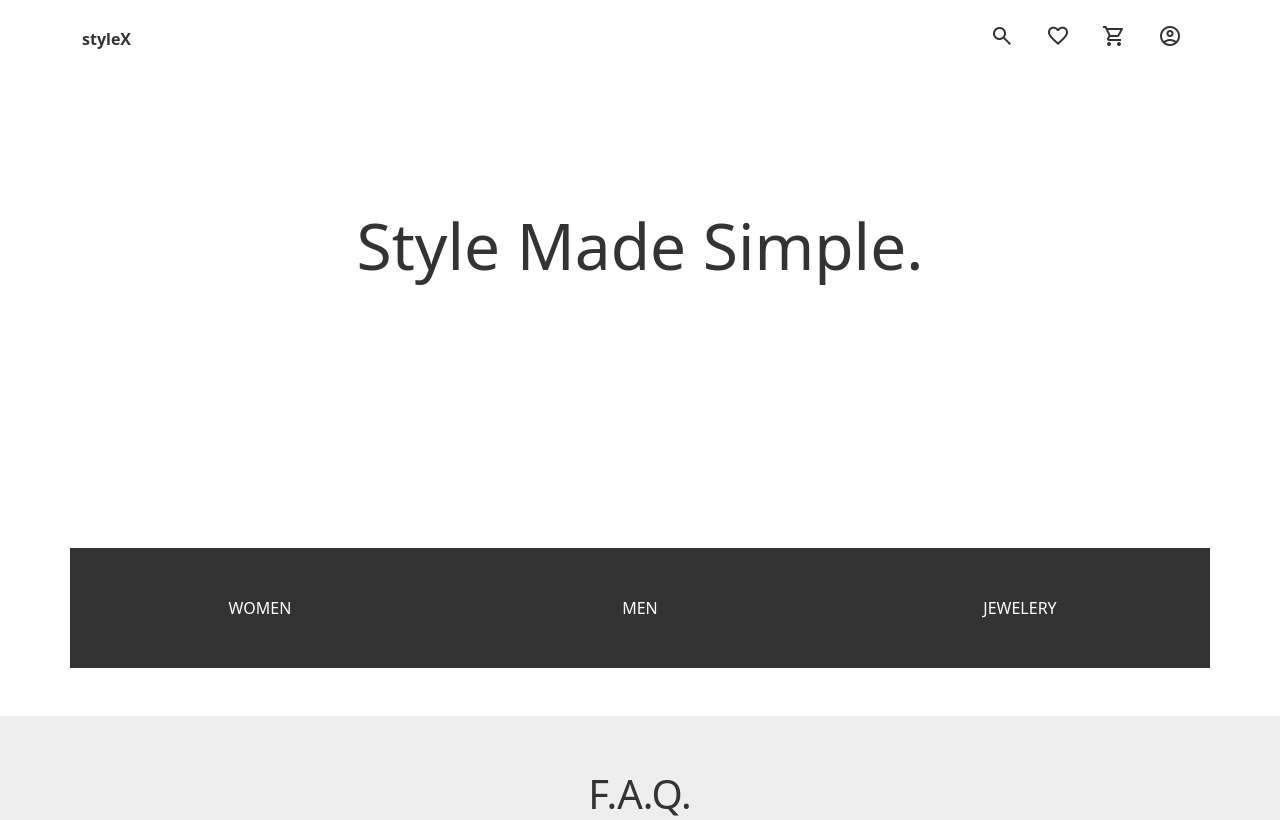
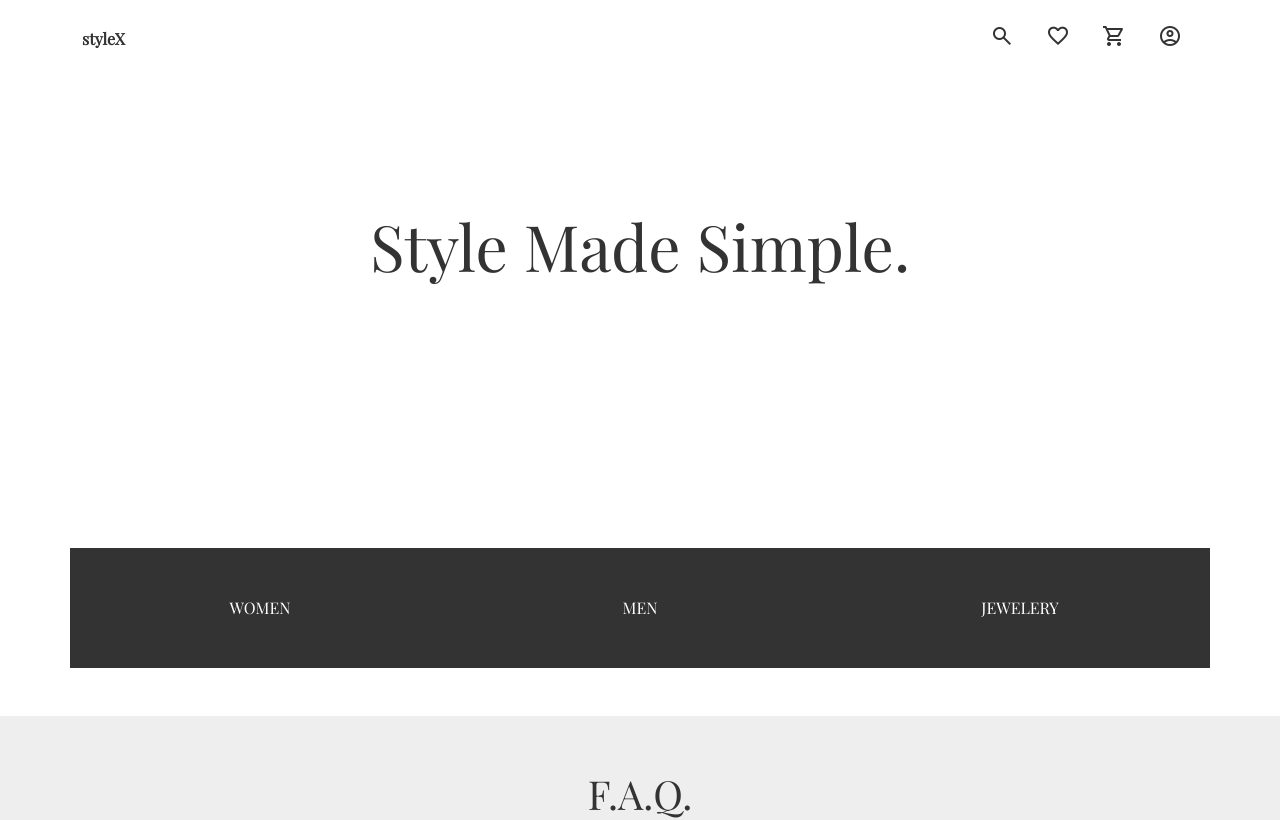
Before and after one commit to andrea-buonocore/capstone_project, a React (Create React App) app: page / in a window 1280 px wide. Shown: the top 820 px of the page. Built offline with nearby package versions, Linux system fonts and the light colour scheme.

Commit message:
eventuali modifiche colori faq accordion

```diff
--- a/src/style/index.scss
+++ b/src/style/index.scss
@@ -1,12 +1,13 @@
-@import url('https://fonts.googleapis.com/css2?family=Poppins&display=swap');
+// @import url('https://fonts.googleapis.com/css2?family=Poppins&display=swap');
 @import url('https://fonts.googleapis.com/css2?family=Playfair+Display&display=swap');
 
 @import './partials/reset';
 
 body {
   margin: 0;
-  font-family: 'Poppins', sans-serif;
-  font-family: 'Playfair Display', serif;
+  // font-family: 'Poppins', sans-serif !important;
+  font-family: 'Playfair Display', serif !important;
+
   -webkit-font-smoothing: antialiased;
   -moz-osx-font-smoothing: grayscale;
 }
--- a/src/style/partials/_reset.scss
+++ b/src/style/partials/_reset.scss
@@ -17,6 +17,11 @@
     &:active,
     &:hover {
         text-decoration: none;
-        color: $main_gray;
+        color: $main_gray !important;
     }
 }
+
+// .accordion-button {
+//     background: $main_gray !important;
+//     color: $minimal_gray !important;
+// }
```
